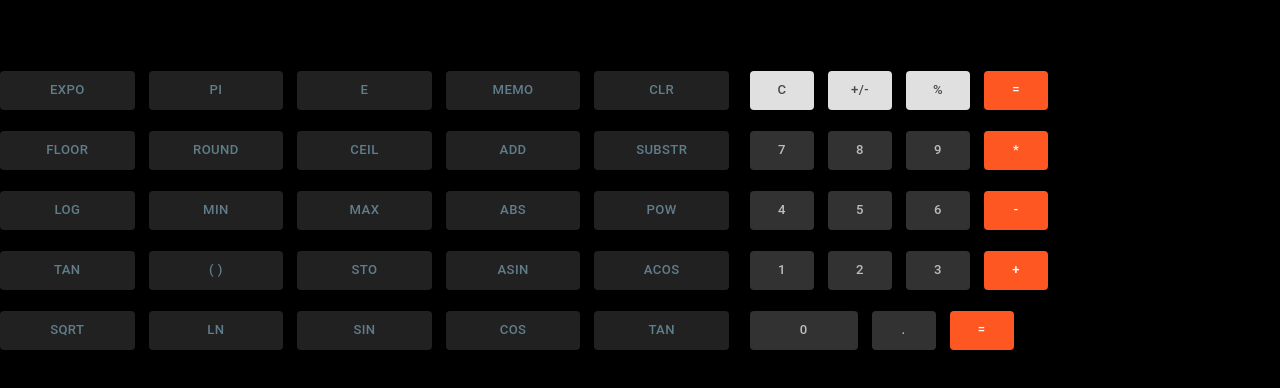
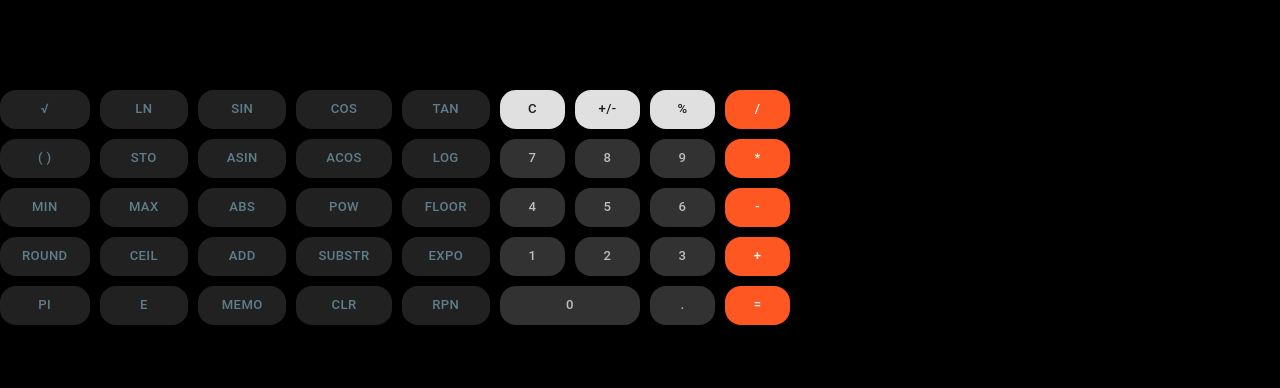
Before and after one commit to AlinaKontarero/calculator, a React (Create React App) app: page / in a window 1280 px wide. Shown: the top 388 px of the page. Built offline with nearby package versions, Linux system fonts and the light colour scheme.

Commit message:
Grids instead of bulma

```diff
--- a/public/index.html
+++ b/public/index.html
@@ -9,7 +9,7 @@
       name="description"
       content="Calculator app created by Aline Kontarero"
     />
-    <link rel="stylesheet" href="https://cdn.jsdelivr.net/npm/bulma@0.9.1/css/bulma.min.css">
+    <!-- <link rel="stylesheet" href="https://cdn.jsdelivr.net/npm/bulma@0.9.1/css/bulma.min.css"> -->
     <link rel="apple-touch-icon" href="%PUBLIC_URL%/logo192.png" />
     <!--
       manifest.json provides metadata used when your web app is installed on a
--- a/src/Calculator.tsx
+++ b/src/Calculator.tsx
@@ -2,6 +2,7 @@ import * as React from 'react'
 import { ThemeProvider } from '@material-ui/core/styles'
 import ResultPanel from './views/ResultPanel'
 import ButtonsPanel from './views/ButtonsPanel'
+import ScientificPanel from './views/ScientificPanel'
 import theme from './utils/theme'
 import './styles/global-styles.css'
 
@@ -67,10 +68,13 @@ private onClick = (_buttonValue: string) => {
   public render() {
     return (
       <ThemeProvider theme={theme}>
-        <div className='columns is-multiline calculator'>
+        <div className='panel'>
           <ResultPanel result={this.state.result} />
-          <ButtonsPanel onClick={this.onClick} />
-       </div>
+          <div className='grid-container calculator'>
+            <ScientificPanel />
+            <ButtonsPanel onClick={this.onClick} />
+        </div>
+        </div>
       </ThemeProvider>
     );
   }
--- a/src/styles/global-styles.css
+++ b/src/styles/global-styles.css
@@ -20,10 +20,39 @@ html {
   text-align: right;
 }
 
-.calculator {
-  max-width: 1000px
+.grid-container {
+  display: grid;
+  grid-template-columns: 5fr 2fr;
+  grid-gap: 10px;
 }
 
-.round {
-  border-radius: 50%;
+.calculator {
+  max-width: 100%;
 }
+.grid-element {
+  /* padding: 5px; */
+}
+
+.zero-button {
+  grid-column: span 2;
+}
+
+.scientific-panel {
+  grid-template-columns: repeat(5, 1fr);
+  max-width: 500px;
+}
+
+.main-panel {
+  width: 290px;
+  grid-template-columns: repeat(4, 1fr);
+}
+
+@media screen and (max-width: 768px) {
+  .scientific-panel {
+    display: none;
+  }
+}
+
+.panel {
+  width: 790px;
+}
--- /dev/null
+++ b/src/utils/formatThousands.ts
@@ -0,0 +1,5 @@
+const formatter = Intl.NumberFormat('nb-NO');
+
+export default function formatThousands(result: number) {
+  return formatter.format(result);
+}
--- /dev/null
+++ b/src/utils/splitIntoColumns.ts
@@ -0,0 +1,9 @@
+const splitIntoColumns = (buttonsArr: JSX.Element[], lineIndex: number, buttonsInLine: number) => {
+  const firstButtonIndex: number = lineIndex === 1
+  ?  0
+  : (lineIndex - 1) * buttonsInLine - 1;
+  const lastButtonIndex: number = firstButtonIndex + buttonsInLine;
+  return buttonsArr.slice(firstButtonIndex, lastButtonIndex)
+}
+
+export default splitIntoColumns
--- a/src/utils/theme.ts
+++ b/src/utils/theme.ts
@@ -24,12 +24,7 @@ const theme = createMuiTheme({
   overrides: {
     MuiButton: {
       root: {
-        // borderRadius: '50%',
-        // width: '15px',
-        // height: '60px'
-        // height: 40,
-        // width: 20
-
+        borderRadius: 16,
       },
     },
     MuiTooltip: {
--- a/src/views/ButtonsPanel.tsx
+++ b/src/views/ButtonsPanel.tsx
@@ -3,43 +3,24 @@ import Button from '@material-ui/core/Button/Button';
 import clsx from 'clsx';
 import Tooltip from '@material-ui/core/Tooltip/Tooltip';
 import Zoom from '@material-ui/core/Zoom/Zoom';
+import splitIntoColumns from '../utils/splitIntoColumns'
 // import { Tooltip } from '@material-ui/core';
 interface Props {
   onClick: (e: any) => void
 }
 class ButtonsPanel extends React.Component<Props, never> {
-
     render() {
-        const scientificButtons = ['Sqrt', 'LN', 'SIN', 'COS', 'TAN', '( )', 'STO', 'ASIN', 'ACOS', 'LOG', 'MIN', 'MAX', 'Abs', 'Pow', 'Floor', 'Round', 'Ceil', 'Add', 'Substr', 'Expo', 'Pi', 'e', 'MEMO', 'CLR', 'RPN']
-        const scientificButtonsArr = scientificButtons.map((_button, index) => (
-          <div key={index} className='column'>
-            <Tooltip title='Not available yet.' TransitionComponent={Zoom} arrow={true} placement={'top'}>
-              <span>
+      const buttonsLabels = ['C', '+/-', '%', '/', '7', '8', '9', '*', '4', '5', '6', '-', '1', '2', '3', '+', '0', '.', '=']
+      const buttonsArr = buttonsLabels.map((_button, index) => (
+        <div key={index} className={_button === '0' ? 'zero-button' : ''}>
             <Button
-                  variant='contained'
-                  color='secondary'
-                  fullWidth={true}
-                  disabled={true}
-                  size='large'
-                >
-                {_button}
-              </Button>
-              </span>
-              </Tooltip>
-           </div>
-        ))
-        const buttonsLabels = ['0', '.', '=', '1', '2', '3', '+',  '4', '5', '6', '-', '7', '8', '9', '*', 'C', '+/-', '%', '=']
-        const buttonsArr = buttonsLabels.map((_button, index) => (
-          <div key={index} className={clsx('column', _button === '0' ? 'is-6' : 'is-narrow')}>
-             <Button
-                // className='round'
               disableElevation
               variant='contained'
               onClick={() => this.props.onClick(_button)}
               color={Number.isInteger(parseInt(_button)) || _button === '.'
               ? 'secondary'
-                : (index > 14 && index < 18
-                  ? 'inherit'
+              : (index >= 0 && index < 3
+                ? 'default'
                 : 'primary')
             }
               fullWidth={true}
@@ -50,52 +31,10 @@ class ButtonsPanel extends React.Component<Props, never> {
           </div>
       ))
 
-        const splitIntoColumns = (buttonsArr: JSX.Element[], lineIndex: number, buttonsInLine: number) => {
-          const firstButtonIndex: number = lineIndex === 1
-          ?  0
-          : (lineIndex - 1) * buttonsInLine - 1;
-          const lastButtonIndex: number = firstButtonIndex + buttonsInLine;
-          return buttonsArr.slice(firstButtonIndex, lastButtonIndex)
-        }
 
       return (
-            <div className='column is-full buttons-panel'>
-              <div className='columns'>
-                <div className='column'>
-                  <div className="columns is-variable is-2" >
-                  {splitIntoColumns(scientificButtonsArr, 5, 5)}
-                </div>
-                  <div className="columns is-variable is-2" >
-                  {splitIntoColumns(scientificButtonsArr, 4, 5)}
-                </div>
-                <div className="columns is-variable is-2" >
-                  {splitIntoColumns(scientificButtonsArr, 3, 5)}
-                </div>
-                <div className="columns is-variable is-2">
-                  {splitIntoColumns(scientificButtonsArr, 2, 5)}
-                </div>
-                <div className="columns is-variable is-2">
-                  {splitIntoColumns(scientificButtonsArr, 1, 5)}
-                    </div>
-                </div>
-                <div className='column is-3'>
-                  <div className="columns is-variable is-2" >
-                  {splitIntoColumns(buttonsArr, 5, 4)}
-                </div>
-                  <div className="columns is-variable is-2" >
-                  {splitIntoColumns(buttonsArr, 4, 4)}
-                </div>
-                <div className="columns is-variable is-2" >
-                  {splitIntoColumns(buttonsArr, 3, 4)}
-                </div>
-                <div className="columns is-variable is-2">
-                  {splitIntoColumns(buttonsArr, 2, 4)}
-                </div>
-                <div className="columns is-variable is-2">
-                  {splitIntoColumns(buttonsArr, 1, 3)}
-                    </div>
-            </div>
-          </div>
+        <div className='grid-container main-panel'>
+          {buttonsArr}
         </div>
       );
     }
--- a/src/views/ResultPanel.tsx
+++ b/src/views/ResultPanel.tsx
@@ -1,13 +1,16 @@
 import * as React from 'react'
+import formatThousands from '../utils/formatThousands'
 
 interface Props {
   result: string
 }
 
 const ResultPanel= (props: Props) =>  {
+  const numericalResult = parseInt(props.result)
+  const res = Number.isInteger(numericalResult) ? formatThousands(numericalResult) : props.result;
   return (
     <div className='column is-full'>
-      <p className='result'> {props.result} </p>
+      <p className='result'> {res} </p>
     </div>
   );
 }
--- /dev/null
+++ b/src/views/ScientificPanel.tsx
@@ -0,0 +1,36 @@
+import * as React from 'react'
+import Button from '@material-ui/core/Button/Button';
+import Tooltip from '@material-ui/core/Tooltip/Tooltip';
+import Zoom from '@material-ui/core/Zoom/Zoom';
+
+const ScientificPanel = () => {
+  const buttons = ['Sqrt', 'LN', 'SIN', 'COS', 'TAN', '( )', 'STO', 'ASIN', 'ACOS', 'LOG', 'MIN', 'MAX',
+  'Abs', 'Pow', 'Floor', 'Round', 'Ceil', 'Add', 'Substr', 'Expo', 'Pi', 'e', 'MEMO', 'CLR', 'RPN']
+  const buttonsArr = buttons.map((_button, index) => (
+      <div key={index}>
+        <Tooltip title='Not available yet.' TransitionComponent={Zoom} arrow={true} placement={'top'}>
+          <span>
+            <Button
+              variant='contained'
+              color='secondary'
+              fullWidth={true}
+              disabled={true}
+              size='large'
+            >
+              {_button === 'Sqrt' ? '√' : _button}
+            </Button>
+          </span>
+        </Tooltip>
+      </div>
+    )
+  )
+
+  return (
+    <div className='grid-container scientific-panel'>
+      {buttonsArr}
+    </div>
+  );
+}
+
+
+export default ScientificPanel;
--- a/tsconfig.json
+++ b/tsconfig.json
@@ -18,7 +18,7 @@
     "moduleResolution": "node",
     "resolveJsonModule": true,
     "isolatedModules": true,
-    "noEmit": true,
+    "noEmit": true
   },
   "include": [
     "./src/*"
```
Also changed, not shown: src/components/Button.tsx (deleted, +0 -26 lines), 1 other file (tests, documents, lock files or other folders). Lines whose indentation alone changed are shown as unchanged.
